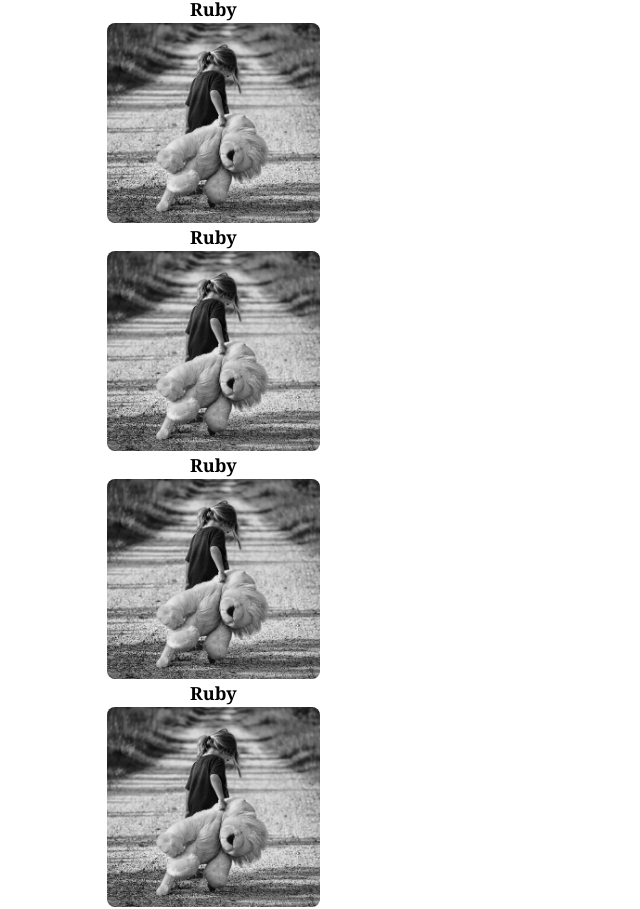
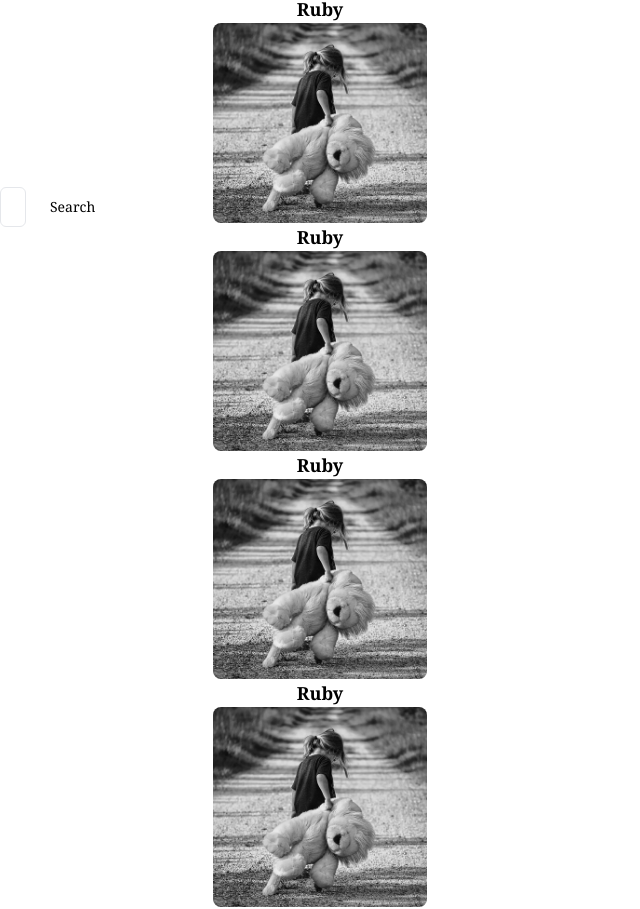
Before and after one commit to JolantaWro/learn, a Next.js app: page /ideas in a window 1280 px wide. Shown: the part 1341-2250 px from the top of the page, without its empty margins (0-640 px from the left). Built offline with nearby package versions, Linux system fonts and the light colour scheme.

Commit message:
change intence

```diff
--- a/app/ideas/page.tsx
+++ b/app/ideas/page.tsx
@@ -3,22 +3,29 @@
 import { IdeaData } from '@/config/idea-list';
 import Image from "next/image";
 import { CategoryList } from "@/config/category-idea-filter";
+import { Button } from "@/components/ui/button"
+import { Input } from "@/components/ui/input"
 
 
 export default function IdeasHome() {
   return (
     <>
       <div className="grid grid-cols-4 md:grid-cols-8 xl:grid-cols-12">
-        <div className="pt-10 col-span-1">
-            <div className="flex flex-col ml-20 gap-8">
+        {/* <div className="pt-10 col-span-1"> */}
+
+            {/* <div className="flex flex-col ml-20 gap-8">
               <h1 className="p-2 text-4xl sm:invisible font-semibold">Category:</h1>
               { CategoryList.map((data, index) => (
                 <p key={data.id} className="px-4 text-2xl font-semibold hover:text-[rgba(218,164,139,1)] hover:underline hover:underline-offset-8">{data.title}</p>
               ))}
 
-            </div>
+            </div> */}
+        {/* </div> */}
+        <div className="flex w-full max-w-sm items-center space-x-2">
+          <Input type="email" placeholder="Email" />
+          <Button type="submit">Search</Button>
         </div>
-        <div className="pt-8 col-span-2 ">
+        <div className="pt-8 col-end-5 col-span-2 ">
           {
               IdeaData.map((data, index) => (
                   <IdeaElement
--- /dev/null
+++ b/components/ui/button.tsx
@@ -0,0 +1,56 @@
+import * as React from "react"
+import { Slot } from "@radix-ui/react-slot"
+import { cva, type VariantProps } from "class-variance-authority"
+
+import { cn } from "@/lib/utils"
+
+const buttonVariants = cva(
+  "inline-flex items-center justify-center whitespace-nowrap rounded-md text-sm font-medium ring-offset-background transition-colors focus-visible:outline-none focus-visible:ring-2 focus-visible:ring-ring focus-visible:ring-offset-2 disabled:pointer-events-none disabled:opacity-50",
+  {
+    variants: {
+      variant: {
+        default: "bg-primary text-primary-foreground hover:bg-primary/90",
+        destructive:
+          "bg-destructive text-destructive-foreground hover:bg-destructive/90",
+        outline:
+          "border border-input bg-background hover:bg-accent hover:text-accent-foreground",
+        secondary:
+          "bg-secondary text-secondary-foreground hover:bg-secondary/80",
+        ghost: "hover:bg-accent hover:text-accent-foreground",
+        link: "text-primary underline-offset-4 hover:underline",
+      },
+      size: {
+        default: "h-10 px-4 py-2",
+        sm: "h-9 rounded-md px-3",
+        lg: "h-11 rounded-md px-8",
+        icon: "h-10 w-10",
+      },
+    },
+    defaultVariants: {
+      variant: "default",
+      size: "default",
+    },
+  }
+)
+
+export interface ButtonProps
+  extends React.ButtonHTMLAttributes<HTMLButtonElement>,
+    VariantProps<typeof buttonVariants> {
+  asChild?: boolean
+}
+
+const Button = React.forwardRef<HTMLButtonElement, ButtonProps>(
+  ({ className, variant, size, asChild = false, ...props }, ref) => {
+    const Comp = asChild ? Slot : "button"
+    return (
+      <Comp
+        className={cn(buttonVariants({ variant, size, className }))}
+        ref={ref}
+        {...props}
+      />
+    )
+  }
+)
+Button.displayName = "Button"
+
+export { Button, buttonVariants }
--- /dev/null
+++ b/components/ui/input.tsx
@@ -0,0 +1,25 @@
+import * as React from "react"
+
+import { cn } from "@/lib/utils"
+
+export interface InputProps
+  extends React.InputHTMLAttributes<HTMLInputElement> {}
+
+const Input = React.forwardRef<HTMLInputElement, InputProps>(
+  ({ className, type, ...props }, ref) => {
+    return (
+      <input
+        type={type}
+        className={cn(
+          "flex h-10 w-full rounded-md border border-input bg-background px-3 py-2 text-sm ring-offset-background file:border-0 file:bg-transparent file:text-sm file:font-medium placeholder:text-muted-foreground focus-visible:outline-none focus-visible:ring-2 focus-visible:ring-ring focus-visible:ring-offset-2 disabled:cursor-not-allowed disabled:opacity-50",
+          className
+        )}
+        ref={ref}
+        {...props}
+      />
+    )
+  }
+)
+Input.displayName = "Input"
+
+export { Input }
--- a/package.json
+++ b/package.json
@@ -11,10 +11,12 @@
   "dependencies": {
     "@clerk/nextjs": "^4.25.3",
     "@prisma/client": "^5.2.0",
+    "@radix-ui/react-slot": "^1.0.2",
     "@types/react": "18.2.21",
     "@types/react-dom": "18.2.7",
     "@vercel/postgres": "^0.4.1",
     "autoprefixer": "10.4.15",
+    "class-variance-authority": "^0.7.0",
     "clsx": "^2.0.0",
     "date-fns": "^2.30.0",
     "eslint": "8.48.0",
```
Also changed, not shown: 1 other file (tests, documents, lock files or other folders).
